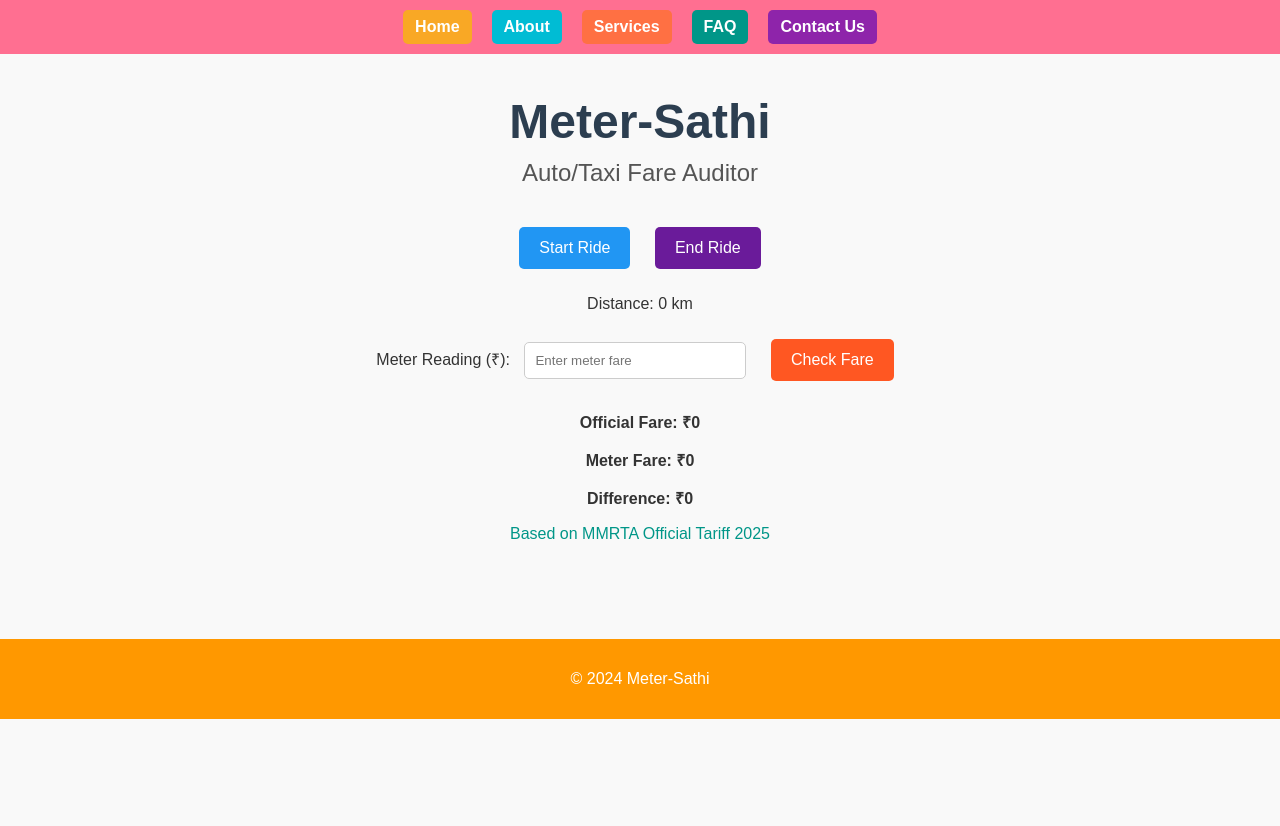
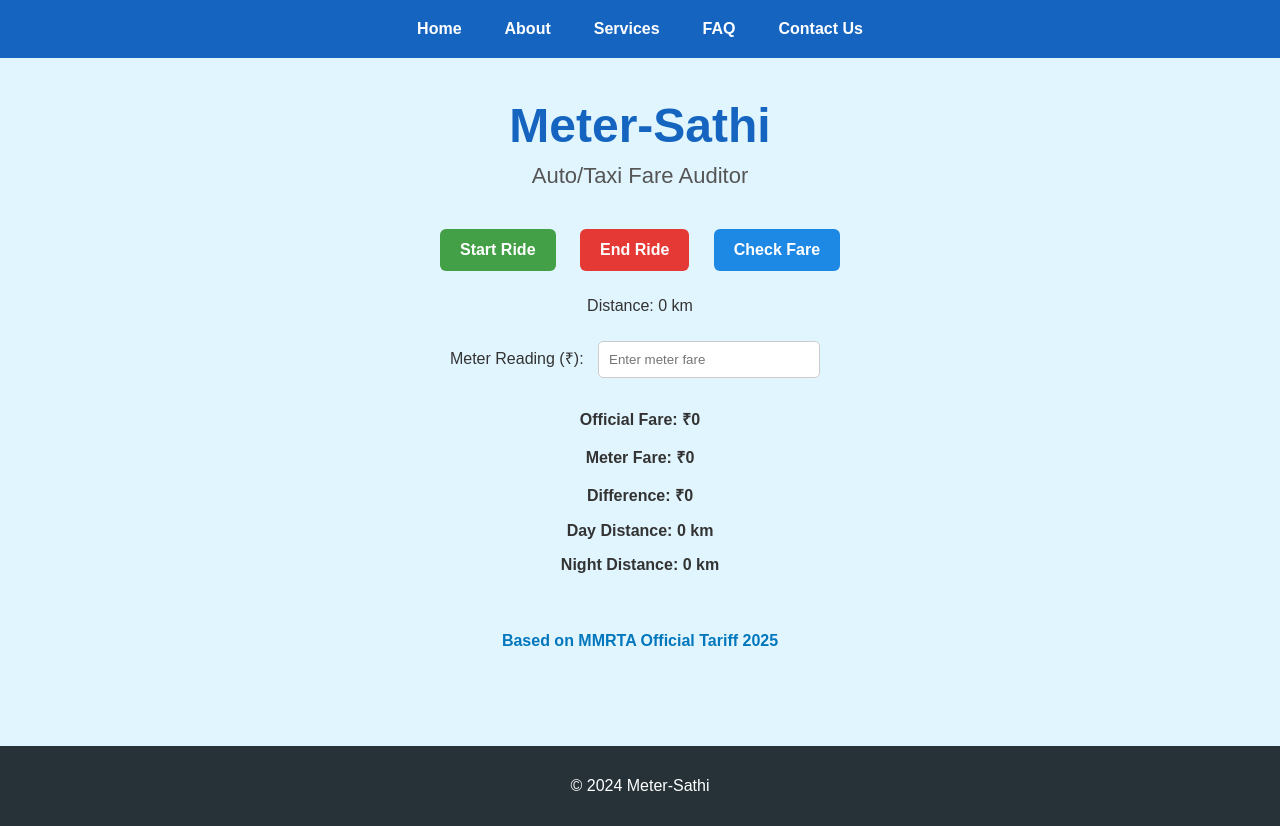
Before and after one commit to walmikee123-droid/meter_sathi, a plain HTML site: page index.html in a window 1280 px wide. Both pictures are taken after a click on the button "Start Ride". Before the commit the page ends 800 px from the top, so only its background shows below. Drawn offline with Linux system fonts and the light colour scheme.

Commit message:
index page fully changed

```diff
--- a/index.html
+++ b/index.html
@@ -1,35 +1,29 @@
 <!DOCTYPE html>
-<html>
+<html lang="en-IN">
 <head>
+  <meta charset="UTF-8">
+  <meta name="viewport" content="width=device-width, initial-scale=1.0">
   <title>Meter-Sathi Ride Auditor</title>
   <style>
-    body { font-family: Arial, sans-serif; margin: 0; background-color: #f9f9f9; color: #333; }
-    .navbar { display: flex; justify-content: center; background-color: #ff6f91; padding: 10px 0; }
-    .nav-links { display: flex; justify-content: center; }
-    .nav-links a {
-      margin: 0 10px; padding: 8px 12px; border-radius: 5px;
-      text-decoration: none; color: #fff; font-weight: bold;
-    }
-    .nav-links a:nth-child(1) { background-color: #f9a825; }
-    .nav-links a:nth-child(2) { background-color: #00bcd4; }
-    .nav-links a:nth-child(3) { background-color: #ff7043; }
-    .nav-links a:nth-child(4) { background-color: #009688; }
-    .nav-links a:nth-child(5) { background-color: #8e24aa; }
-
+    body { font-family: Arial, sans-serif; margin: 0; background-color: #E1F5FE; color: #333; }
+    .navbar { display: flex; justify-content: center; background-color: #1565C0; padding: 12px 0; }
+    .nav-links { display: flex; justify-content: center; gap: 15px; }
+    .nav-links a { padding: 8px 14px; border-radius: 5px; text-decoration: none; color: #fff; font-weight: bold; transition: background-color 0.3s ease; }
+    .nav-links a:hover { background-color: #00E5FF; }
     .container { text-align: center; padding: 40px; }
-    .brand-title { font-size: 48px; font-weight: bold; color: #2c3e50; margin-bottom: 10px; }
-    .brand-subtitle { font-size: 24px; color: #555; margin-bottom: 30px; }
-    button { margin: 10px; padding: 12px 20px; border: none; border-radius: 5px; cursor: pointer; font-size: 16px; color: #fff; }
-    button.start { background-color: #2196f3; }
-    button.end { background-color: #6a1b9a; }
-    button.check { background-color: #ff5722; }
+    .brand-title { font-size: 48px; font-weight: bold; color: #1565C0; margin-bottom: 10px; }
+    .brand-subtitle { font-size: 22px; color: #555; margin-bottom: 30px; }
+    button { margin: 10px; padding: 12px 20px; border: none; border-radius: 6px; cursor: pointer; font-size: 16px; color: #fff; font-weight: bold; }
+    button.start { background-color: #43A047; }
+    button.end { background-color: #E53935; }
+    button.check { background-color: #1E88E5; }
     input { padding: 10px; margin: 10px; border: 1px solid #ccc; border-radius: 5px; width: 200px; }
     .results { margin-top: 20px; font-weight: bold; }
-    footer { background-color: #ff9800; color: #fff; text-align: center; padding: 15px; margin-top: 40px; }
+    .message { margin-top: 15px; font-size: 18px; color: #1565C0; height: 24px; }
+    footer { background-color: #263238; color: #fff; text-align: center; padding: 15px; margin-top: 40px; }
   </style>
 </head>
 <body>
-  <!-- Navbar -->
   <div class="navbar">
     <div class="nav-links">
       <a href="index.html">Home</a>
@@ -40,48 +34,55 @@
     </div>
   </div>
 
-  <!-- Main Content -->
   <div class="container">
     <div class="brand-title">Meter-Sathi</div>
     <div class="brand-subtitle">Auto/Taxi Fare Auditor</div>
 
     <button class="start" onclick="startRide()">Start Ride</button>
     <button class="end" onclick="endRide()">End Ride</button>
+    <button class="check" id="checkBtn" onclick="compareFare()">Check Fare</button>
 
     <p id="distance">Distance: 0 km</p>
 
     <label for="meter">Meter Reading (₹):</label>
-    <input type="number" id="meter" placeholder="Enter meter fare">
-    <button class="check" onclick="compareFare()">Check Fare</button>
+    <input type="text" id="meter" placeholder="Enter meter fare">
 
     <div class="results">
       <p id="official">Official Fare: ₹0</p>
       <p id="meterFare">Meter Fare: ₹0</p>
       <p id="difference">Difference: ₹0</p>
+      <p id="dayDist">Day Distance: 0 km</p>
+      <p id="nightDist">Night Distance: 0 km</p>
     </div>
 
-    <p style="color:#009688;">Based on MMRTA Official Tariff 2025</p>
+    <p class="message" id="message"></p>
+    <p style="color:#0277BD; font-weight:bold;">Based on MMRTA Official Tariff 2025</p>
   </div>
 
-  <!-- Footer -->
-  <footer>
-    <p>© 2024 Meter-Sathi</p>
-  </footer>
+  <footer><p>© 2024 Meter-Sathi</p></footer>
 
-  <!-- Script -->
   <script>
     let watchId;
     let startCoords = null;
     let totalDistance = 0;
-    let rideStarted = false; // 🚨 flag for restriction
+    let rideStarted = false;
+    let rideEnded = false;
+    let dayDistance = 0;
+    let nightDistance = 0;
 
     function startRide() {
-      totalDistance = 0;
-      rideStarted = true; // mark ride as started
-      navigator.geolocation.getCurrentPosition(function(pos) {
-        startCoords = pos.coords;
-      });
-      watchId = navigator.geolocation.watchPosition(trackRide, null, { enableHighAccuracy: true });
+      resetApp();
+      rideStarted = true;
+      rideEnded = false;
+      if (navigator.geolocation) {
+        navigator.geolocation.getCurrentPosition(function(pos) {
+          startCoords = pos.coords;
+        });
+        watchId = navigator.geolocation.watchPosition(trackRide, null, { enableHighAccuracy: true });
+        // ALERT REMOVED! Tracking starts silently now.
+      } else {
+        alert("Geolocation is not supported by this browser.");
+      }
     }
 
     function trackRide(position) {
@@ -91,15 +92,32 @@
         const lat2 = position.coords.latitude;
         const lon2 = position.coords.longitude;
         const dist = getDistance(lat1, lon1, lat2, lon2);
-        totalDistance += dist;
+
+        const hour = new Date().getHours();
+        if (hour >= 0 && hour < 5) {
+          nightDistance += dist;
+        } else {
+          dayDistance += dist;
+        }
+
+        totalDistance = dayDistance + nightDistance;
         startCoords = position.coords;
         document.getElementById("distance").innerText = "Distance: " + totalDistance.toFixed(2) + " km";
+        document.getElementById("dayDist").innerText = "Day Distance: " + dayDistance.toFixed(2) + " km";
+        document.getElementById("nightDist").innerText = "Night Distance: " + nightDistance.toFixed(2) + " km";
       }
     }
 
     function endRide() {
-      navigator.geolocation.clearWatch(watchId);
-      alert("Ride ended. Total Distance: " + totalDistance.toFixed(2) + " km");
+      if (watchId) {
+        navigator.geolocation.clearWatch(watchId);
+      }
+      rideEnded = true;
+      if (totalDistance === 0) {
+        alert("Minimum payable fare is ₹26 if distance is between 0 to 1.49 km.");
+      } else {
+        alert("Ride ended. Total Distance: " + totalDistance.toFixed(2) + " km");
+      }
     }
 
     function getDistance(lat1, lon1, lat2, lon2) {
@@ -113,52 +131,69 @@
       return R * c;
     }
 
-    function calculateOfficialFare(distanceKm) {
-      let fare;
-      if (distanceKm <= 1.5) {
-        fare = 26; // compulsory base fare
-      } else {
-        fare = 26 + (distanceKm - 1.5) * 17.14; // ₹20 per km after 1.5 km
+    function calculateOfficialFare() {
+      let fare = 26;
+      if (dayDistance > 0) {
+        fare += dayDistance * 17.14;
       }
-      const hour = new Date().getHours();
-      if (hour >= 0 && hour < 5) {
-        fare *= 1.25;
+      if (nightDistance > 0) {
+        fare += nightDistance * 17.14 * 1.25;
       }
       return Math.round(fare);
     }
 
     function compareFare() {
-      // 🚨 Restriction: must start ride first
-      if (!rideStarted) {
-        alert("⚠️ You should start the ride first!");
+      if (!rideStarted || !rideEnded) {
+        alert("To access this you have to start and end the ride first.");
+        resetApp();
         return;
       }
 
       const meterInput = document.getElementById("meter").value;
-
-      if (!meterInput) {
-        const officialFare = calculateOfficialFare(totalDistance);
-        alert("Minimum payable fare is ₹" + officialFare + " if distance is 0 km.");
-        return;
-      }
-
+      const officialFare = calculateOfficialFare();
       const meterValue = parseFloat(meterInput) || 0;
-      const officialFare = calculateOfficialFare(totalDistance);
       const difference = meterValue - officialFare;
 
+      document.getElementById("official").innerText = "Official Fare: ₹" + officialFare;
+      document.getElementById("meterFare").innerText = "Meter Fare: ₹" + meterValue;
+      document.getElementById("difference").innerText = "Difference: ₹" + difference.toFixed(2);
+
       if (difference > 0) {
-        alert("You are being overcharged by ₹" + difference);
+        document.getElementById("message").innerText = "You are being overcharged by ₹" + difference.toFixed(2);
       } else if (difference < 0) {
-        alert("Meter shows less than official fare!");
+        document.getElementById("message").innerText = "Meter shows less than official fare.";
       } else {
-        alert("Fair Fare!");
+        document.getElementById("message").innerText = "Fair Fare!";
       }
+    }
+
+    function resetApp() {
+      totalDistance = 0;
+      dayDistance = 0;
+      nightDistance = 0;
+      rideStarted = false;
+      rideEnded = false;
+      startCoords = null;
+
+      document.getElementById("distance").innerText = "Distance: 0 km";
+      document.getElementById("dayDist").innerText = "Day Distance: 0 km";
+      document.getElementById("nightDist").innerText = "Night Distance: 0 km";
+      document.getElementById("official").innerText = "Official Fare: ₹0";
+      document.getElementById("meterFare").innerText = "Meter Fare: ₹0";
+      document.getElementById("difference").innerText = "Difference: ₹0";
+      document.getElementById("message").innerText = "";
+      document.getElementById("meter").value = "";
     }
 
     document.getElementById("meter").addEventListener("keydown", function(event) {
       if (event.key === "Enter") {
+        compareFare();
+      }
+    });
+
+    document.getElementById("meter").addEventListener("keypress", function(event) {
+      if (!/[0-9]/.test(event.key)) {
         event.preventDefault();
-        compareFare();
       }
     });
   </script>
```
